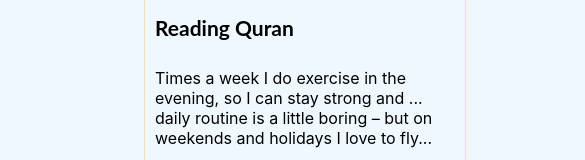
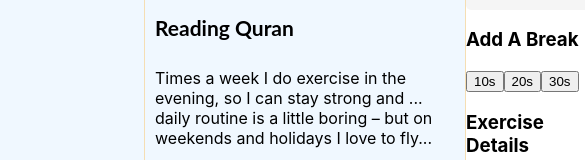
Before and after one commit to kingkor399/ultra-active-club, a React (Create React App) app: page / in a window 390 px wide. Shown: the part 346-506 px from the top of the page, 585 px wide, since content can reach past the window. Built offline with nearby package versions, Linux system fonts and the light colour scheme.

Commit message:
seventh commit

```diff
--- a/src/App.js
+++ b/src/App.js
@@ -1,12 +1,14 @@
 import './App.css';
 import Gymers from './comoponent/Gym/Gymers';
 import Header from './comoponent/Header/Header';
+import Question from './comoponent/Q&A/Question';
 
 function App() {
   return (
     <div>
       <Header></Header>
       <Gymers></Gymers>
+      <Question></Question>
     </div>
   );
 }
--- a/src/comoponent/Gym/Gymers.css
+++ b/src/comoponent/Gym/Gymers.css
@@ -27,3 +27,10 @@
     border-radius: 5px;
     padding: 15px;
 }
+
+@media screen and (max-width: 576px){
+    .select-container{
+        display: grid;
+        grid-template-columns: repeat(1,1fr);
+    }
+}
--- a/src/comoponent/Gym/Gymers.js
+++ b/src/comoponent/Gym/Gymers.js
@@ -12,7 +12,6 @@
         .then(res => res.json())
         .then(data => setExercises(data))
     },[])
-
     const handleAddTolist = (exercise) =>{
         const newTime = [...time,exercise]
         setTime(newTime)
--- /dev/null
+++ b/src/comoponent/Q&A/Question.js
@@ -0,0 +1,11 @@
+import React from 'react';
+
+const Question = () => {
+    return (
+        <footer>
+            <h3>Hello</h3>
+        </footer>
+    );
+};
+
+export default Question;
--- a/src/comoponent/list/List.js
+++ b/src/comoponent/list/List.js
@@ -1,12 +1,13 @@
 import React from 'react';
+import { useState } from 'react';
 import logo from '../../images/logo.png'
 const List = (props) => {
     const {time} = props;
-
     let timeRequired = 0;
     for(const exercise of time){
         timeRequired = timeRequired + parseInt(exercise.Time);
     }
+
     return (
         <div>
             <img src={logo}></img>
@@ -21,6 +22,11 @@
                     </div>
                     <div>
                         <h3>Add A Break</h3>
+                        <div>
+                            <button>10s</button>
+                            <button>20s</button>
+                            <button>30s</button>
+                        </div>
                         </div>
                         <div>
                             <h3>Exercise Details</h3>
```
Also changed, not shown: src/comoponent/Header/Header.js (line endings or trailing spaces), src/comoponent/Q&A/Question.css (added), 1 other file (tests, documents, lock files or other folders).
